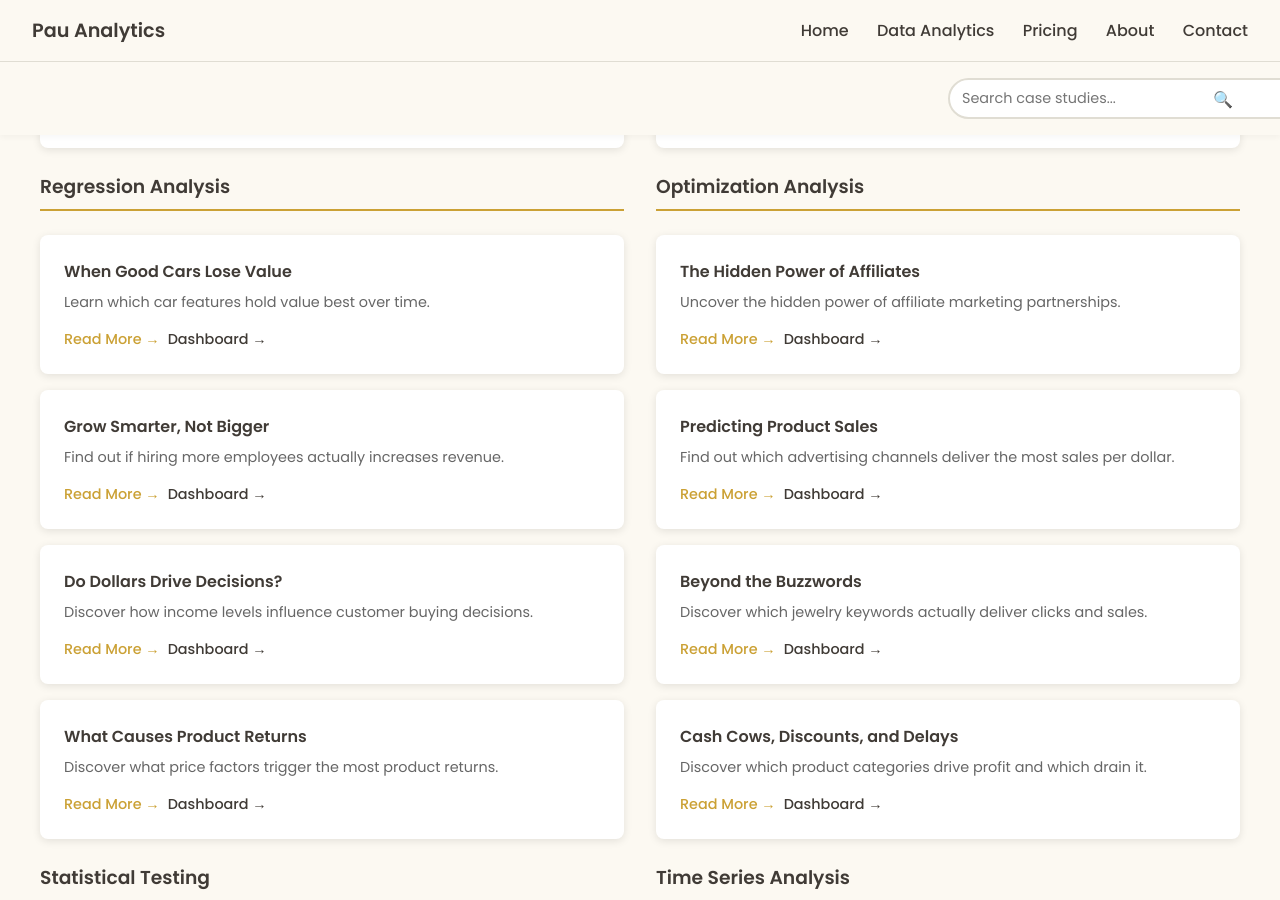
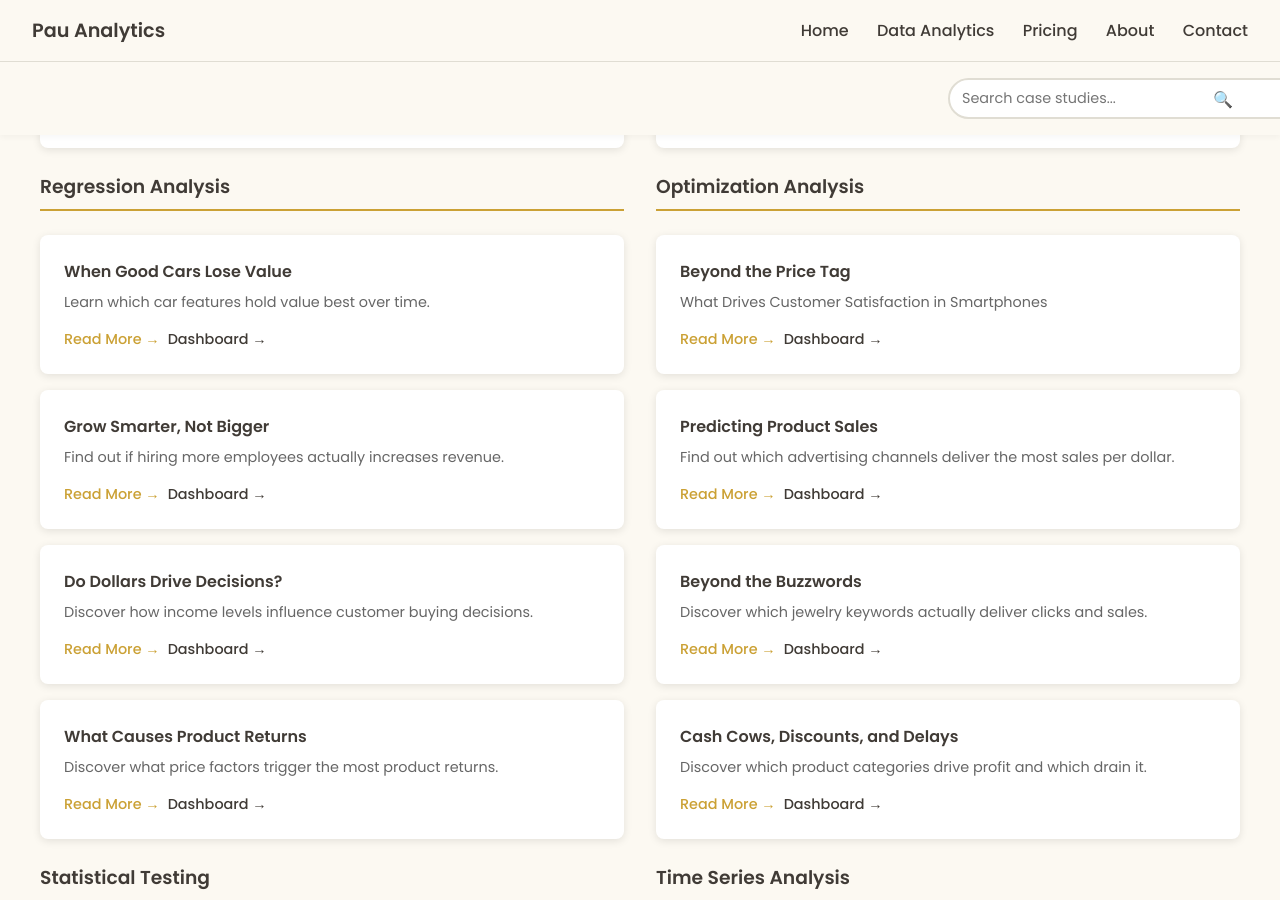
Before and after one commit to lyven81/pinnacles-learning-website, a Jekyll site: the page data-analytics.html, which Jekyll copies as it is, in a window 1280 px wide and 900 px high, scrolled down 1060 px. Built offline with Jekyll 4.4.1, drawn with Linux system fonts in a browser that asks for light colours.

Commit message:
Replace Hidden Power of Affiliates with Beyond the Price Tag in data-analytics.html
Updated Optimization Analysis section to feature Beyond the Price Tag case study:
- Title: "Beyond the Price Tag"
- Description: "What Drives Customer Satisfaction in Smartphones"
- Case study link: case-study/beyond-the-price-tag.html
- Dashboard link: dashboard/beyond-the-price-tag-dashboard.html

Replaced: "The Hidden Power of Affiliates" case study

This case study analyzes 30,000+ smartphone customer reviews to uncover what truly
drives satisfaction beyond price and specs (battery life, brand trust, age patterns,
platform differences, global sentiment consistency).

🤖 Generated with [Claude Code](https://claude.com/claude-code)

Co-Authored-By: Claude <noreply@anthropic.com>

```diff
--- a/data-analytics.html
+++ b/data-analytics.html
@@ -539,11 +539,11 @@
         <h3 style="color: #403B36; border-bottom: 2px solid #CBA135; padding-bottom: 0.5rem; margin-bottom: 1.5rem;">Optimization Analysis</h3>
 
         <div style="background: white; padding: 1.5rem; border-radius: 8px; margin-bottom: 1rem; box-shadow: 0 2px 8px rgba(0,0,0,0.1);">
-          <h4 style="color: #403B36; margin: 0 0 0.5rem 0;">The Hidden Power of Affiliates</h4>
-          <p style="margin: 0.5rem 0; color: #666; font-size: 0.9rem;">Uncover the hidden power of affiliate marketing partnerships.</p>
+          <h4 style="color: #403B36; margin: 0 0 0.5rem 0;">Beyond the Price Tag</h4>
+          <p style="margin: 0.5rem 0; color: #666; font-size: 0.9rem;">What Drives Customer Satisfaction in Smartphones</p>
           <div style="display: flex; gap: 0.5rem; margin-top: 1rem;">
-            <a href="case-study/hidden-power-of-affiliates.html" style="color: #CBA135; font-size: 0.9rem; text-decoration: none; font-weight: 500;">Read More →</a>
-            <a href="dashboard/hidden-power-of-affiliates.html" style="color: #403B36; font-size: 0.9rem; text-decoration: none; font-weight: 500;">Dashboard →</a>
+            <a href="case-study/beyond-the-price-tag.html" style="color: #CBA135; font-size: 0.9rem; text-decoration: none; font-weight: 500;">Read More →</a>
+            <a href="dashboard/beyond-the-price-tag-dashboard.html" style="color: #403B36; font-size: 0.9rem; text-decoration: none; font-weight: 500;">Dashboard →</a>
           </div>
         </div>
 
```
